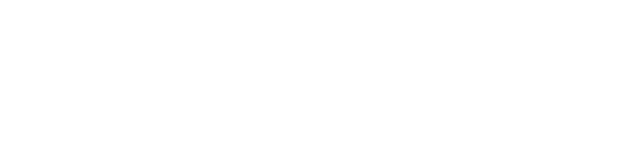
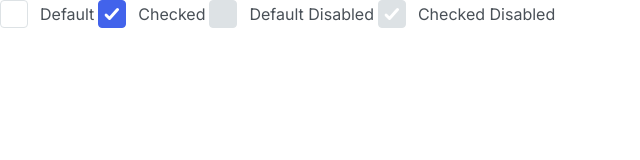
Before and after one commit to schmidtsv55/htmlcss-20220811_sergey-shmidt, a website: page 07-lection5/01-checkbox/index.html in a window 1280 px wide. Shown: the whole page, without its empty margins (0-640 px from the left). Drawn offline with Linux system fonts and the light colour scheme.

Commit message:
checkbox states
color variable

```diff
--- a/07-lection5/01-checkbox/checkbox.css
+++ b/07-lection5/01-checkbox/checkbox.css
@@ -0,0 +1,62 @@
+.checkbox {
+    display: inline-block;
+}
+
+.checkbox__input {
+    position: absolute;
+    outline: none;
+    clip: rect(0, 0, 0, 0);
+}
+
+.checkbox__state {
+    display: flex;
+    align-items: center;
+    gap: 12px;
+    cursor: pointer;
+}
+
+.checkbox__control {
+    position: relative;
+    box-sizing: border-box;
+
+    background: var(--white);
+    border: 1px solid var(--grey-2);
+    border-radius: 4px;
+    width: 28px;
+    height: 28px;
+}
+
+.checkbox__icon {
+    position: absolute;
+    top: 50%;
+    left: 50%;
+    transform: translate(-50%, -50%);
+}
+
+.checkbox__label {
+    font-family: 'Inter';
+    font-style: normal;
+    font-weight: 400;
+    font-size: 16px;
+    line-height: 24px;
+    color: var(--grey-4);
+
+
+}
+
+.checkbox__input:checked~.checkbox__state .checkbox__control {
+    background: var(--checked);
+    border-color: var(--checked);
+}
+
+.checkbox__input:focus~.checkbox__state .checkbox__label {
+    text-decoration: underline;
+}
+
+.checkbox__input:disabled~.checkbox__state .checkbox__control {
+    background: var(--grey-2);
+    border-color: var(--grey-2);
+}
+.checkbox__input:not(:checked)~.checkbox__state .checkbox__control .checkbox__icon {
+    visibility: hidden;
+}
--- a/07-lection5/01-checkbox/index.html
+++ b/07-lection5/01-checkbox/index.html
@@ -1,11 +1,68 @@
 <!DOCTYPE html>
 <!-- Страница чекбокса -->
 <html lang="ru">
+
 <head>
     <link rel="stylesheet" href="../../assets/css/main.css">
     <link rel="stylesheet" href="./checkbox.css">
 </head>
+
 <body>
+    <label class="checkbox">
+        <input type="checkbox" class="checkbox__input">
+        <div class="checkbox__state">
+            <div class="checkbox__control">
+                <svg class="checkbox__icon" width="15" height="13" viewBox="0 0 15 13" fill="none"
+                    xmlns="http://www.w3.org/2000/svg">
+                    <path d="M1.5 7.5L5 11L13 2" stroke="white" stroke-width="3" stroke-linecap="round"
+                        stroke-linejoin="round" />
+                </svg>
+            </div>
+            <div class="checkbox__label">Default</div>
+        </div>
+    </label>
 
+    <label class="checkbox">
+        <input type="checkbox" class="checkbox__input" checked>
+        <div class="checkbox__state">
+            <div class="checkbox__control">
+                <svg class="checkbox__icon" width="15" height="13" viewBox="0 0 15 13" fill="none"
+                    xmlns="http://www.w3.org/2000/svg">
+                    <path d="M1.5 7.5L5 11L13 2" stroke="white" stroke-width="3" stroke-linecap="round"
+                        stroke-linejoin="round" />
+                </svg>
+            </div>
+            <div class="checkbox__label">Checked</div>
+        </div>
+    </label>
+
+    <label class="checkbox">
+        <input type="checkbox" class="checkbox__input" disabled>
+        <div class="checkbox__state">
+            <div class="checkbox__control">
+                <svg class="checkbox__icon" width="15" height="13" viewBox="0 0 15 13" fill="none"
+                    xmlns="http://www.w3.org/2000/svg">
+                    <path d="M1.5 7.5L5 11L13 2" stroke="white" stroke-width="3" stroke-linecap="round"
+                        stroke-linejoin="round" />
+                </svg>
+            </div>
+            <div class="checkbox__label">Default Disabled</div>
+        </div>
+    </label>
+
+    <label class="checkbox">
+        <input type="checkbox" class="checkbox__input" disabled checked>
+        <div class="checkbox__state">
+            <div class="checkbox__control">
+                <svg class="checkbox__icon" width="15" height="13" viewBox="0 0 15 13" fill="none"
+                    xmlns="http://www.w3.org/2000/svg">
+                    <path d="M1.5 7.5L5 11L13 2" stroke="white" stroke-width="3" stroke-linecap="round"
+                        stroke-linejoin="round" />
+                </svg>
+            </div>
+            <div class="checkbox__label">Checked Disabled</div>
+        </div>
+    </label>
 </body>
+
 </html>
--- a/assets/css/main.css
+++ b/assets/css/main.css
@@ -6,6 +6,7 @@
     --pink: #F784AD;
     --purple: #7048E8;
     --blue: #374FC7;
+    --blue-2: #4263EB;
     --red: #F03D3E;
     --grey-1: #F8F9FA;
     --grey-2: #DDE2E5;
@@ -18,11 +19,15 @@
 
     --primary: var(--blue);
     --secondary: var(--purple);
+
+    --checked: var(--blue-2);
 }
 
-html, body{
+html,
+body {
     height: 100%;
 }
+
 body {
     margin: 0;
     font-family: 'Roboto', sans-serif;
```
Lines whose indentation alone changed are shown as unchanged.
